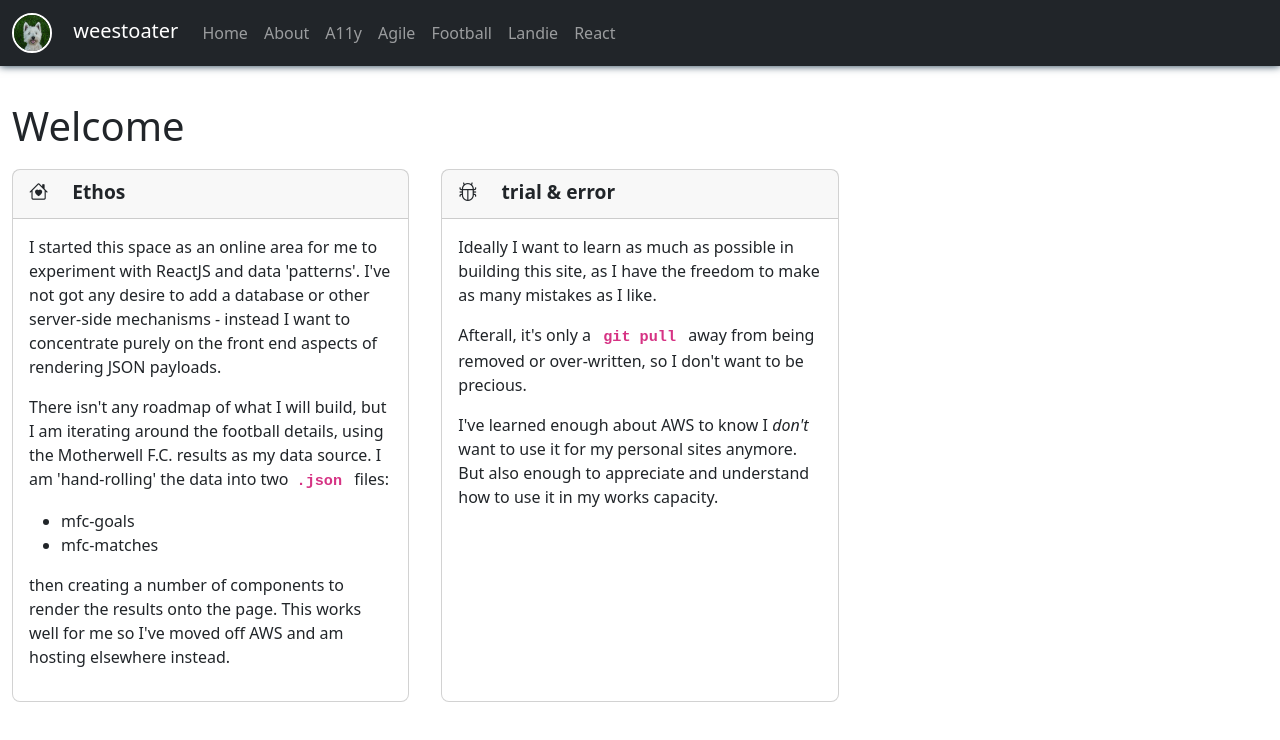
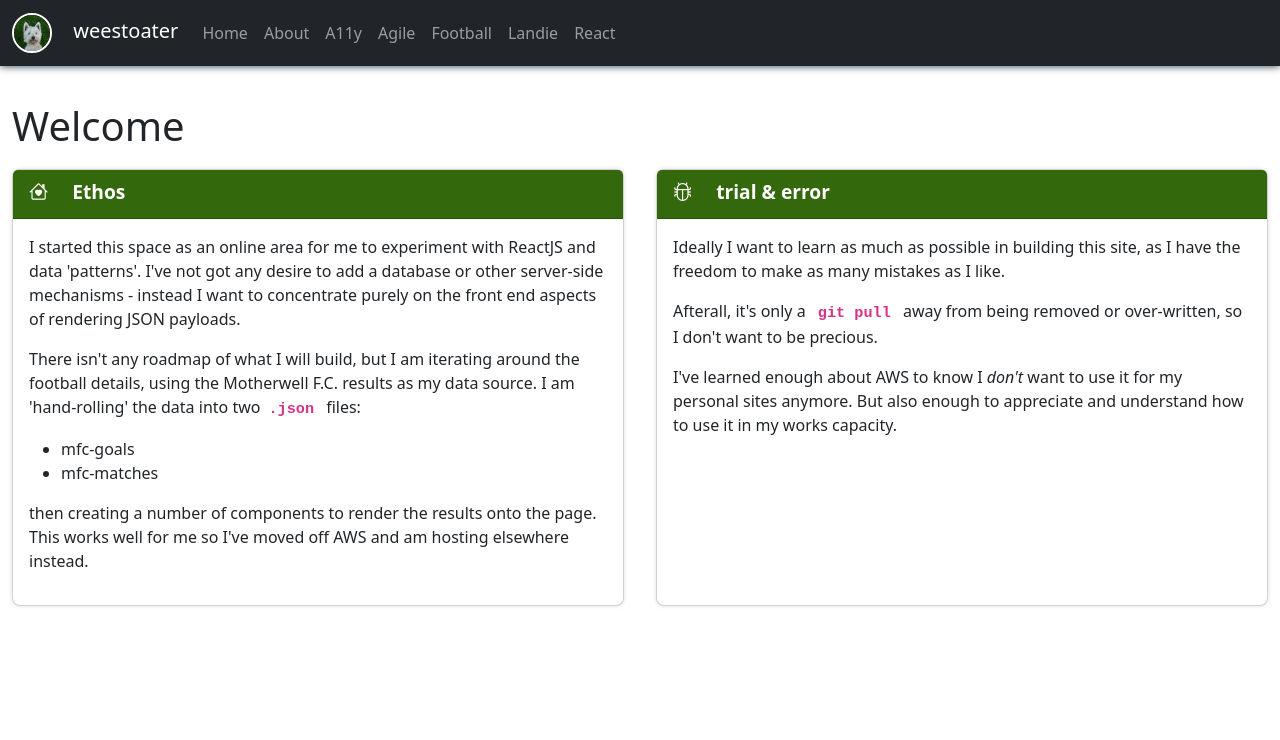
Before and after one commit to weestoater/bs-weestoater, a React (Vite) app: page / in a window 1280 px wide. Shown: the top 740 px of the page. Built offline with nearby package versions, Linux system fonts and the light colour scheme.

Commit message:
css and icons added

```diff
--- a/src/content/react/UtilsScript.tsx
+++ b/src/content/react/UtilsScript.tsx
@@ -2,7 +2,9 @@ export const UtilsScript = () => {
   return (
     <div className="card">
       <div className="card-header">
-        <h2>utils js class</h2>
+        <h2>
+          <i className="bi bi-wrench-adjustable me-2"></i> utils js class
+        </h2>
       </div>
       <div className="card-body">
         <p>
--- a/src/scss/style.scss
+++ b/src/scss/style.scss
@@ -93,3 +93,15 @@ code {
   font-size: 0.95rem !important;
   margin: 0 0.25rem;
 }
+
+.card {
+  box-shadow: 0 0 0.25rem #ddd;
+  .card-header {
+    background: #33680d;
+    color: white;
+
+    h2 {
+      font-size: 1.1rem;
+    }
+  }
+}
--- a/src/scss/utils/_utils.scss
+++ b/src/scss/utils/_utils.scss
@@ -28,7 +28,7 @@ a.skip-link {
 }
 
 .grid-auto-fill {
-  --min-col-size: 19rem;
+  --min-col-size: 25rem;
   display: grid;
   grid-template-columns: repeat(auto-fill, minmax(var(--min-col-size), 1fr));
   gap: 2rem;
```
